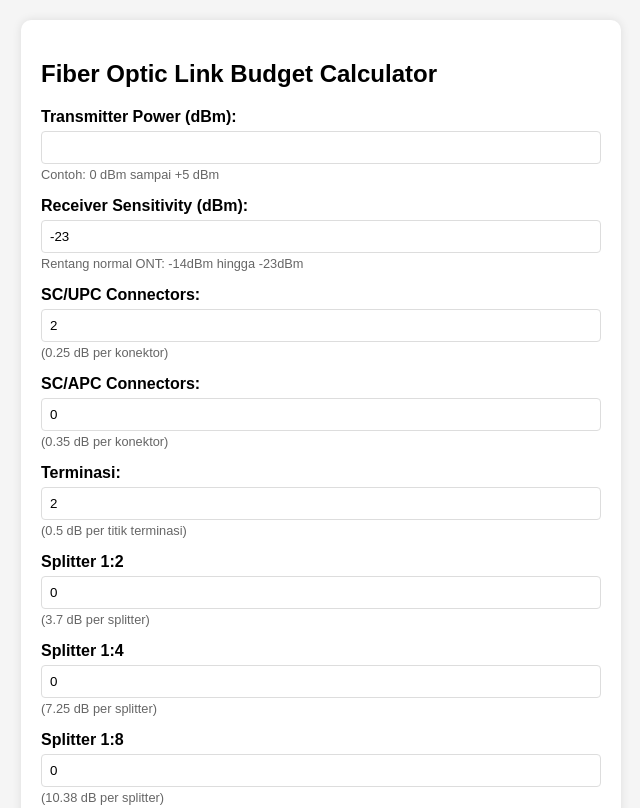
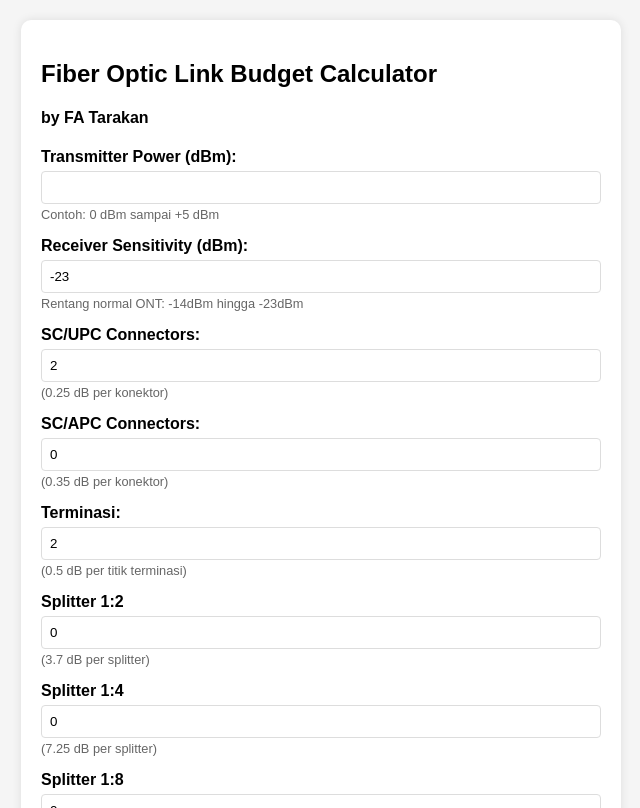
Before and after one commit to riojoonrizaldy/fiber-budget-calculator, a plain HTML site: page index.html in a window 1280 px wide. Shown: the top 808 px of the page, without its empty margins (319-959 px from the left). Drawn offline with Linux system fonts and the light colour scheme.

Commit message:
edit index.html

```diff
--- a/index.html
+++ b/index.html
@@ -117,6 +117,7 @@
 <body>
     <div class="container">
         <h2>Fiber Optic Link Budget Calculator</h2>
+        <h4>by FA Tarakan</h4>
 
         <!-- Transmitter/Receiver Section -->
         <div class="input-group">
```
